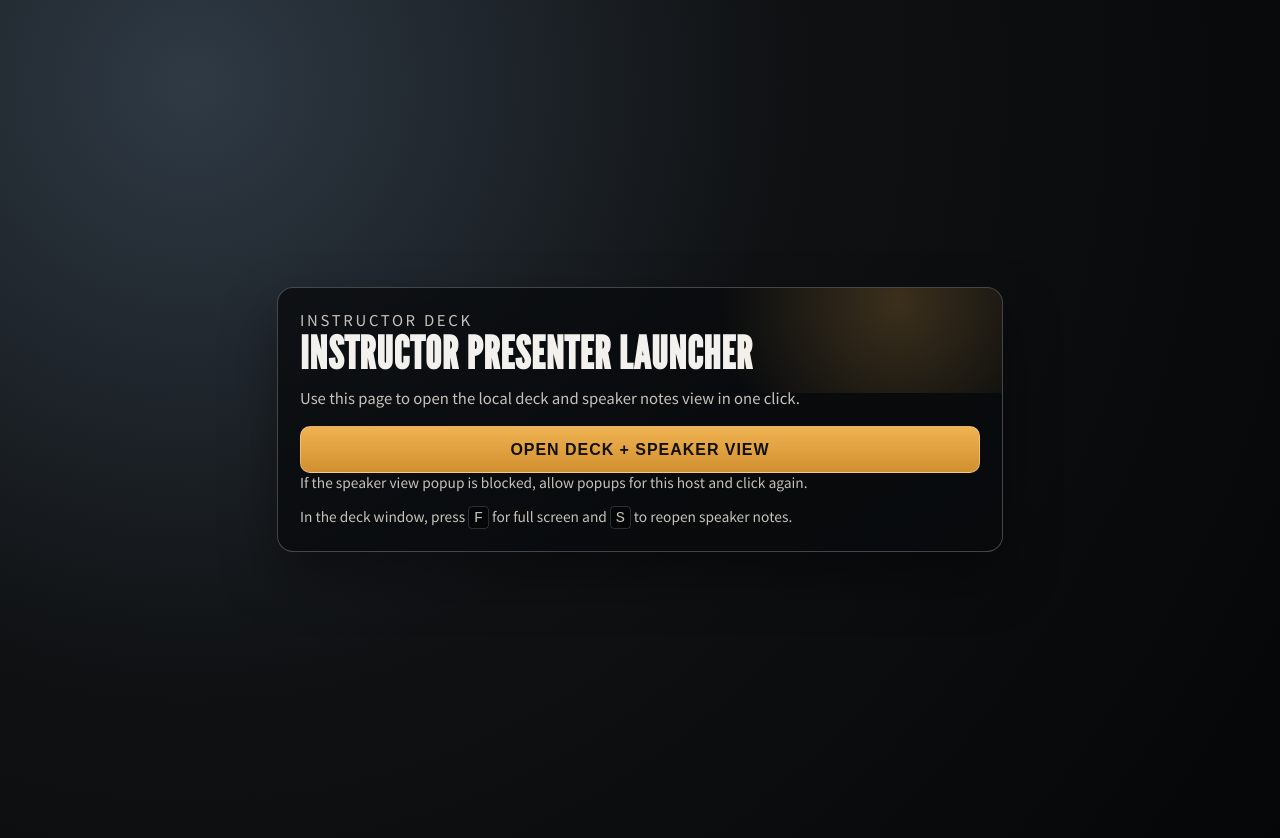
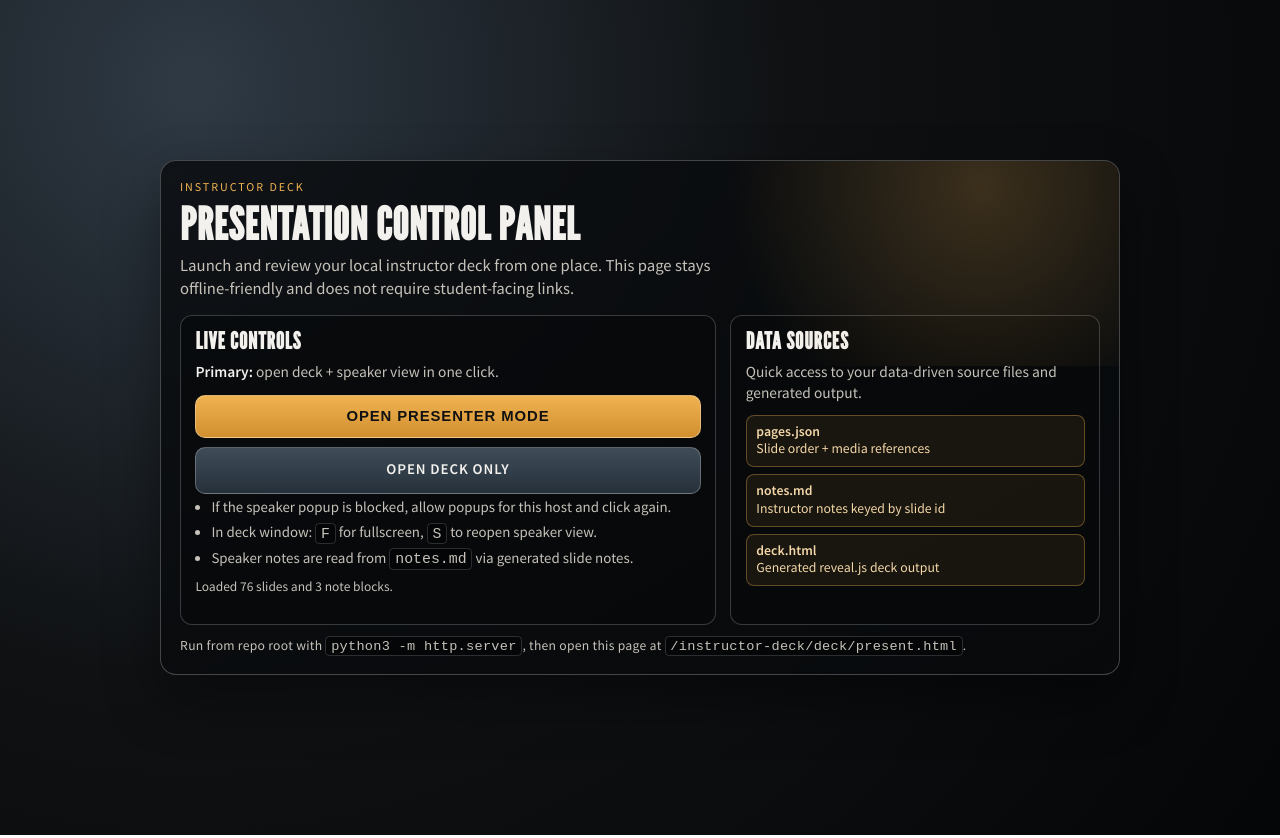
Before and after one commit to mandy1eigh007/Forklift_Certification, a plain HTML site: page instructor-deck/deck/present.html in a window 1280 px wide. Drawn offline with Linux system fonts and the light colour scheme.

Commit message:
feat: expand presenter page into instructor control panel

```diff
--- a/instructor-deck/deck/present.html
+++ b/instructor-deck/deck/present.html
@@ -3,7 +3,7 @@
 <head>
   <meta charset="utf-8" />
   <meta name="viewport" content="width=device-width, initial-scale=1.0" />
-  <title>Open Instructor Presenter View</title>
+  <title>Instructor Deck Control Panel</title>
   <link rel="stylesheet" href="../reveal/dist/theme/fonts/source-sans-pro/source-sans-pro.css" />
   <link rel="stylesheet" href="../reveal/dist/theme/fonts/league-gothic/league-gothic.css" />
   <style>
@@ -19,20 +19,21 @@
     body {
       font-family: "Source Sans Pro", "Helvetica Neue", Helvetica, sans-serif;
       margin: 0;
-      min-height: 100vh;
-      display: grid;
-      place-items: center;
+      min-height: 100svh;
       color: var(--text);
       background: radial-gradient(circle at 15% 10%, #2f3a45 0%, var(--bg-0) 45%, #050607 100%);
-      padding: 1.2rem;
+      padding: 1.1rem;
+      display: flex;
+      align-items: center;
+      justify-content: center;
     }
     .panel {
-      width: min(680px, 92vw);
+      width: min(920px, 96vw);
       background: linear-gradient(150deg, var(--panel), rgba(8, 10, 12, 0.94));
       border: 1px solid var(--line);
       border-radius: 16px;
       box-shadow: 0 24px 55px rgba(0, 0, 0, 0.4);
-      padding: 1.4rem;
+      padding: 1.2rem;
       position: relative;
       overflow: hidden;
     }
@@ -55,43 +56,121 @@
     }
     .panel h1 {
       margin-top: 0;
-      margin-bottom: 0.7rem;
+      margin-bottom: 0.5rem;
       font-family: "League Gothic", Impact, sans-serif;
       letter-spacing: 0.02em;
       text-transform: uppercase;
       font-size: clamp(1.9rem, 4vw, 2.8rem);
       line-height: 0.98;
     }
-    .panel p {
+    .subtitle {
+      margin: 0 0 0.9rem;
+      color: var(--muted);
+      line-height: 1.35;
+      font-size: 1.04rem;
+      max-width: 70ch;
+    }
+    .grid {
+      display: grid;
+      grid-template-columns: 1.45fr 1fr;
+      gap: 0.9rem;
+    }
+    .card {
+      border: 1px solid rgba(255, 255, 255, 0.2);
+      border-radius: 12px;
+      background: rgba(7, 9, 11, 0.62);
+      padding: 0.9rem;
+    }
+    .card h2 {
+      margin: 0 0 0.55rem;
+      font-family: "League Gothic", Impact, sans-serif;
+      letter-spacing: 0.04em;
+      text-transform: uppercase;
+      font-size: 1.45rem;
+      line-height: 1;
+    }
+    .meta {
       margin: 0;
       color: var(--muted);
       line-height: 1.35;
-      font-size: 1.04rem;
-    }
-    .panel p + p {
-      margin-top: 0.8rem;
-    }
-    .panel p.helper {
       font-size: 0.96rem;
     }
-    button {
-      margin-top: 1rem;
+    .meta strong {
+      color: var(--text);
+    }
+    .actions {
+      display: grid;
+      grid-template-columns: 1fr;
+      gap: 0.55rem;
+      margin-top: 0.7rem;
+    }
+    button,
+    .button-link {
+      display: inline-block;
+      text-decoration: none;
+      text-align: center;
       border: 1px solid rgba(255, 255, 255, 0.3);
       border-radius: 10px;
-      padding: 0.85rem 1rem;
-      font-size: 1rem;
+      padding: 0.78rem 0.9rem;
+      font-size: 0.93rem;
       font-weight: 700;
       letter-spacing: 0.06em;
       text-transform: uppercase;
       cursor: pointer;
       background: linear-gradient(180deg, #f0b351, #d18f30);
       color: #111;
-      width: 100%;
       transition: transform 180ms ease, filter 180ms ease;
     }
-    button:hover {
+    button:hover,
+    .button-link:hover {
       transform: translateY(-1px);
       filter: brightness(1.05);
+    }
+    .button-link.secondary {
+      background: linear-gradient(180deg, #3f4c58, #25303a);
+      color: #f3f1ed;
+      border-color: rgba(255, 255, 255, 0.25);
+    }
+    .helper-list {
+      margin: 0.25rem 0 0;
+      padding-left: 1rem;
+      color: var(--muted);
+      font-size: 0.93rem;
+      line-height: 1.35;
+    }
+    .helper-list li + li {
+      margin-top: 0.35rem;
+    }
+    .data-links {
+      display: grid;
+      gap: 0.45rem;
+      margin-top: 0.7rem;
+    }
+    .data-link {
+      display: block;
+      color: #f4d7a8;
+      text-decoration: none;
+      border: 1px solid rgba(240, 179, 81, 0.35);
+      border-radius: 8px;
+      padding: 0.5rem 0.6rem;
+      background: rgba(240, 179, 81, 0.08);
+      font-size: 0.86rem;
+      line-height: 1.25;
+      word-break: break-word;
+    }
+    .data-link:hover {
+      background: rgba(240, 179, 81, 0.15);
+    }
+    .status {
+      margin-top: 0.55rem;
+      font-size: 0.84rem;
+      color: var(--muted);
+    }
+    .footer-note {
+      margin: 0.75rem 0 0;
+      color: var(--muted);
+      font-size: 0.85rem;
+      letter-spacing: 0.02em;
     }
     code {
       background: rgba(0, 0, 0, 0.44);
@@ -99,21 +178,69 @@
       padding: 0.1rem 0.3rem;
       border-radius: 4px;
     }
+    @media (max-width: 860px) {
+      .grid {
+        grid-template-columns: 1fr;
+      }
+      .panel {
+        padding: 1rem;
+      }
+    }
   </style>
 </head>
 <body>
   <main class="panel">
     <p class="kicker">Instructor Deck</p>
-    <h1>Instructor Presenter Launcher</h1>
-    <p>Use this page to open the local deck and speaker notes view in one click.</p>
-    <button id="open-presenter">Open Deck + Speaker View</button>
-    <p class="helper">If the speaker view popup is blocked, allow popups for this host and click again.</p>
-    <p class="helper">In the deck window, press <code>F</code> for full screen and <code>S</code> to reopen speaker notes.</p>
+    <h1>Presentation Control Panel</h1>
+    <p class="subtitle">Launch and review your local instructor deck from one place. This page stays offline-friendly and does not require student-facing links.</p>
+
+    <div class="grid">
+      <section class="card">
+        <h2>Live Controls</h2>
+        <p class="meta"><strong>Primary:</strong> open deck + speaker view in one click.</p>
+        <div class="actions">
+          <button id="open-presenter">Open Presenter Mode</button>
+          <a class="button-link secondary" href="deck.html" target="_blank" rel="noopener">Open Deck Only</a>
+        </div>
+        <ul class="helper-list">
+          <li>If the speaker popup is blocked, allow popups for this host and click again.</li>
+          <li>In deck window: <code>F</code> for fullscreen, <code>S</code> to reopen speaker view.</li>
+          <li>Speaker notes are read from <code>notes.md</code> via generated slide notes.</li>
+        </ul>
+        <p class="status" id="deck-status">Checking deck sources...</p>
+      </section>
+
+      <section class="card">
+        <h2>Data Sources</h2>
+        <p class="meta">Quick access to your data-driven source files and generated output.</p>
+        <div class="data-links">
+          <a class="data-link" href="pages.json" target="_blank" rel="noopener"><strong>pages.json</strong><br />Slide order + media references</a>
+          <a class="data-link" href="notes.md" target="_blank" rel="noopener"><strong>notes.md</strong><br />Instructor notes keyed by slide id</a>
+          <a class="data-link" href="deck.html" target="_blank" rel="noopener"><strong>deck.html</strong><br />Generated reveal.js deck output</a>
+        </div>
+      </section>
+    </div>
+    <p class="footer-note">Run from repo root with <code>python3 -m http.server</code>, then open this page at <code>/instructor-deck/deck/present.html</code>.</p>
   </main>
   <script>
+    function updateStatus() {
+      Promise.all([
+        fetch('pages.json', { cache: 'no-store' }).then((r) => r.json()),
+        fetch('notes.md', { cache: 'no-store' }).then((r) => r.text())
+      ]).then(([pages, notesText]) => {
+        const pageCount = Array.isArray(pages) ? pages.length : 0;
+        const noteBlocks = notesText.split(/^---\s*$/m).filter((block) => block.trim()).length;
+        document.getElementById('deck-status').textContent = 'Loaded ' + pageCount + ' slides and ' + noteBlocks + ' note blocks.';
+      }).catch(() => {
+        document.getElementById('deck-status').textContent = 'Unable to read pages.json/notes.md. Confirm you launched via local http server.';
+      });
+    }
+
     document.getElementById('open-presenter').addEventListener('click', function () {
       window.open('deck.html?notes=1', 'instructor-deck-main');
     });
+
+    updateStatus();
   </script>
 </body>
 </html>
```
